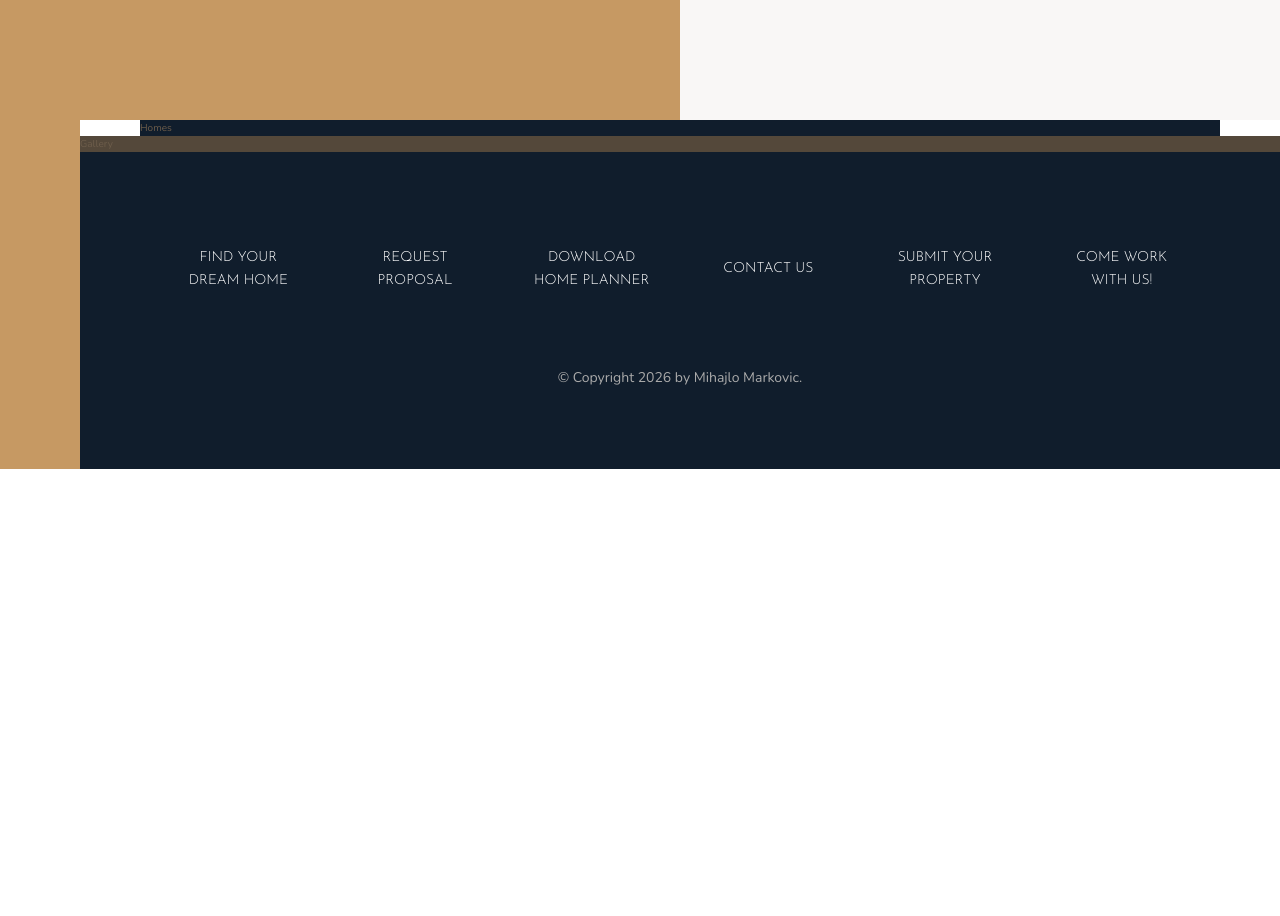
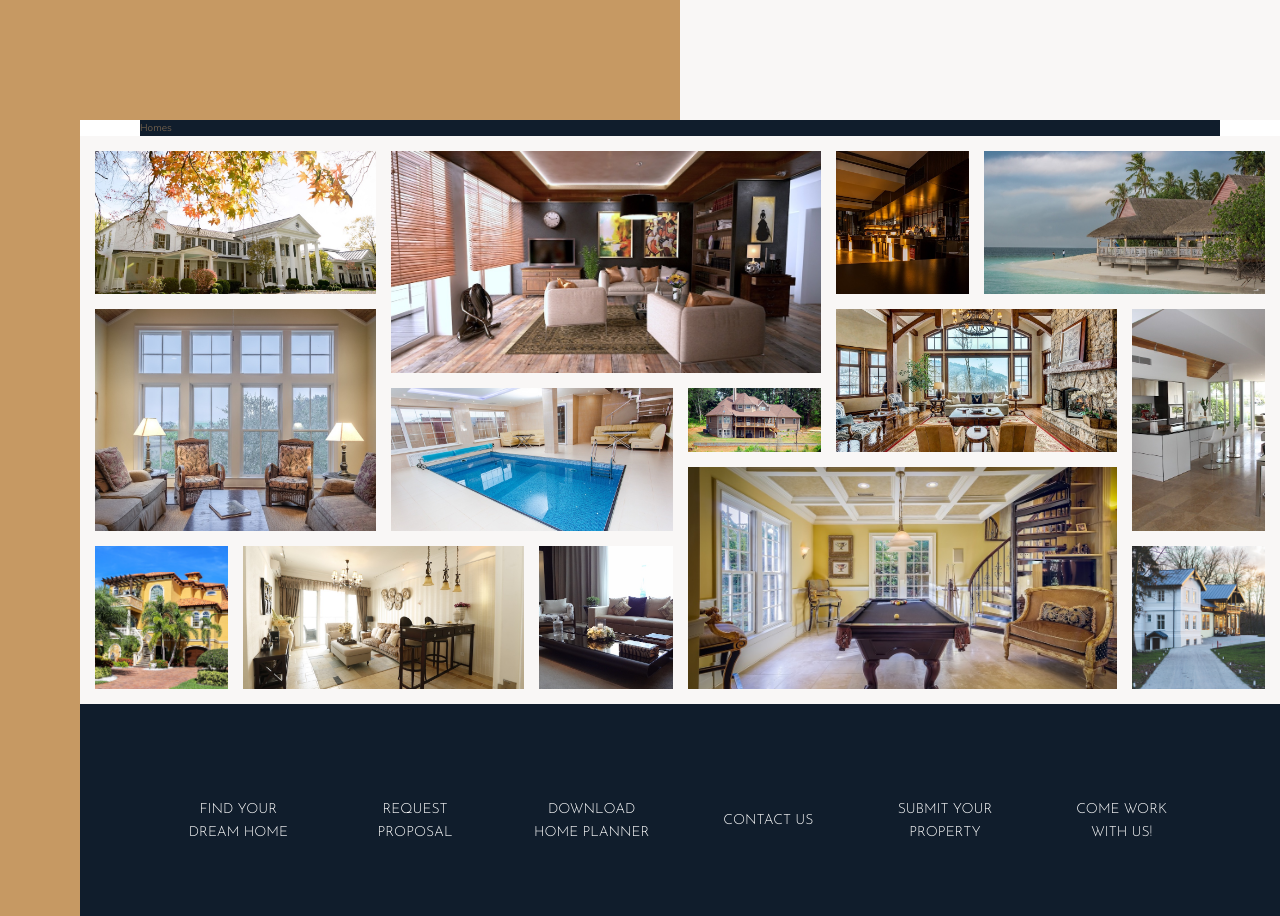
Before and after one commit to MarkovicMihajlo/Nexter, a website: page index.html in a window 1280 px wide. Shown: the part 1700-2616 px from the top of the page. Before the commit the page ends 2169 px from the top, so only its background shows below. Drawn offline with nearby package versions, Linux system fonts and the light colour scheme.

Commit message:
Gallery Finished

```diff
--- a/index.html
+++ b/index.html
@@ -97,7 +97,23 @@
         <div class="story__pictures">Story pictures</div>
         <div class="story__content">Story content</div>
         <section class="homes">Homes</section>
-        <section class="gallery">Gallery</section>
+
+        <section class="gallery">
+            <figure class="gallery__item gallery__item--1"><img src="img/gal-1.jpeg" alt="Gallery image 1" class="gallery__img"></figure>
+            <figure class="gallery__item gallery__item--2"><img src="img/gal-2.jpeg" alt="Gallery image 2" class="gallery__img"></figure>
+            <figure class="gallery__item gallery__item--3"><img src="img/gal-3.jpeg" alt="Gallery image 3" class="gallery__img"></figure>
+            <figure class="gallery__item gallery__item--4"><img src="img/gal-4.jpeg" alt="Gallery image 4" class="gallery__img"></figure>
+            <figure class="gallery__item gallery__item--5"><img src="img/gal-5.jpeg" alt="Gallery image 5" class="gallery__img"></figure>
+            <figure class="gallery__item gallery__item--6"><img src="img/gal-6.jpeg" alt="Gallery image 6" class="gallery__img"></figure>
+            <figure class="gallery__item gallery__item--7"><img src="img/gal-7.jpeg" alt="Gallery image 7" class="gallery__img"></figure>
+            <figure class="gallery__item gallery__item--8"><img src="img/gal-8.jpeg" alt="Gallery image 8" class="gallery__img"></figure>
+            <figure class="gallery__item gallery__item--9"><img src="img/gal-9.jpeg" alt="Gallery image 9" class="gallery__img"></figure>
+            <figure class="gallery__item gallery__item--10"><img src="img/gal-10.jpeg" alt="Gallery image 10" class="gallery__img"></figure>
+            <figure class="gallery__item gallery__item--11"><img src="img/gal-11.jpeg" alt="Gallery image 11" class="gallery__img"></figure>
+            <figure class="gallery__item gallery__item--12"><img src="img/gal-12.jpeg" alt="Gallery image 12" class="gallery__img"></figure>
+            <figure class="gallery__item gallery__item--13"><img src="img/gal-13.jpeg" alt="Gallery image 13" class="gallery__img"></figure>
+            <figure class="gallery__item gallery__item--14"><img src="img/gal-14.jpeg" alt="Gallery image 14" class="gallery__img"></figure>
+        </section>
 
         <footer class="footer">
             <ul class="nav">
--- a/sass/_gallery.scss
+++ b/sass/_gallery.scss
@@ -1,4 +1,88 @@
 .gallery{
-    background-color: $color-grey-dark-1;
+    background-color: $color-grey-light-1;
     grid-column: full-start / full-end;
+    display: grid;
+    grid-template: repeat(7, 5vw) / repeat(8, 1fr);
+    grid-gap: 1.5rem;
+    padding: 1.5rem;
+
+    &__item {
+        &--1 {
+            grid-row: 1 / span 2;
+            grid-column: 1 / span 2;
+        }
+
+        &--2 {
+            grid-row: 1 / span 3;
+            grid-column: 3 / span 3;
+        }
+
+        &--3 {
+            grid-row: 1 / span 2;
+            grid-column: 6 / 7;
+        }
+
+        &--4 {
+            grid-row: 1 / span 2;
+            grid-column: 7 / -1;
+        }
+
+        &--5 {
+            grid-row: 3 / span 3;
+            grid-column: 1 / span 2;
+        }
+
+        &--6 {
+            grid-row: 4 / span 2;
+            grid-column: 3 / span 2;
+        }
+
+        &--7 {
+            grid-row: 4 / 5;
+            grid-column: 5 / 6;
+        }
+
+        &--8 {
+            grid-row: 3 / span 2;
+            grid-column: 6 / span 2;
+        }
+
+        &--9 {
+            grid-row: 3 / span 3;
+            grid-column: 8 / -1;
+        }
+
+        &--10 {
+            grid-row: 6 / span 2;
+            grid-column: 1 / 2;
+        }
+
+        &--11 {
+            grid-row: 6 / span 2;
+            grid-column: 2 / span 2;
+        }
+
+        &--12 {
+            grid-row: 6 / span 2;
+            grid-column: 4 / 5;
+        }
+
+        &--13 {
+            grid-row: 5 / span 3;
+            grid-column: 5 / span 3;
+        }
+
+        &--14 {
+            grid-row: 6 / span 2;
+            grid-column: 8 / -1;
+        }
+    }
+
+    &__img {
+        width: 100%;
+        height: 100%;
+        object-fit: cover;
+        display: block;
+    }
+
 }
```
Also changed, not shown: css/style.css, 1 other file.
